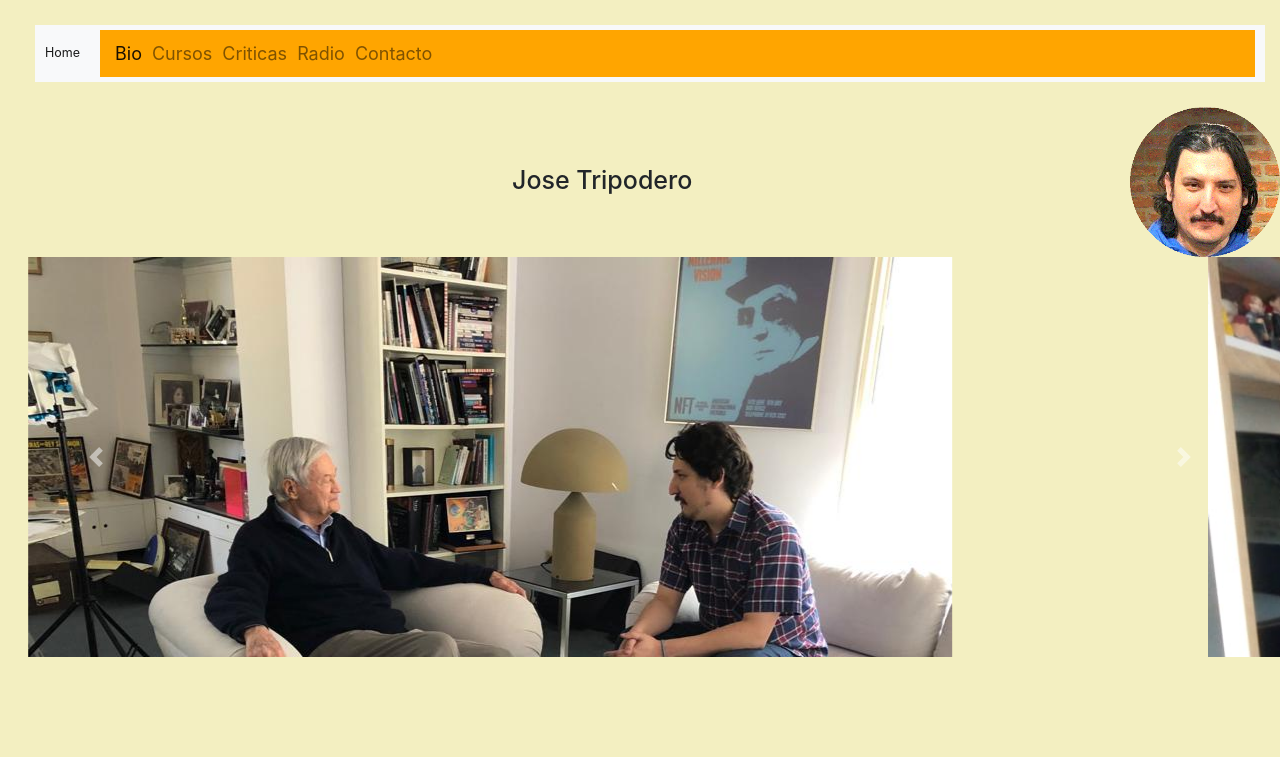
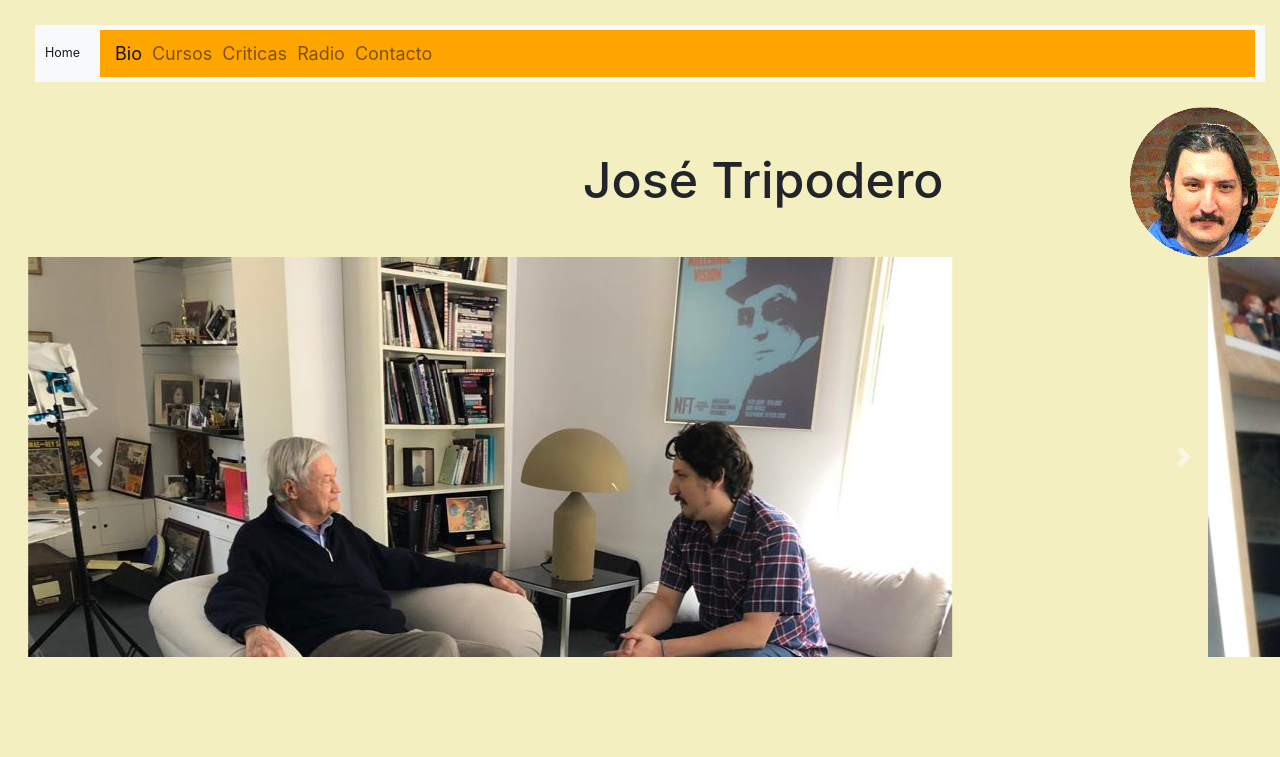
Before and after one commit to LeiEstrella/jtripodero, a website: page index.html in a window 1280 px wide. Shown: the top 757 px of the page. Drawn offline with nearby package versions, Linux system fonts and the light colour scheme.

Commit message:
arreglé animación del index

```diff
--- a/index.html
+++ b/index.html
@@ -62,7 +62,7 @@
 
 		<div class="main__container">
 			<div class="main__container-title">
-				<h1 class="AnimacionJose">Jose Tripodero</h1>
+				<h1 class="animacionJose">José Tripodero</h1>
 				<img width="150" src ='./images/jose.png' class="bordesredondeados" alt="Foto de José Tripodero">
 			</div>
 		</div>
```
